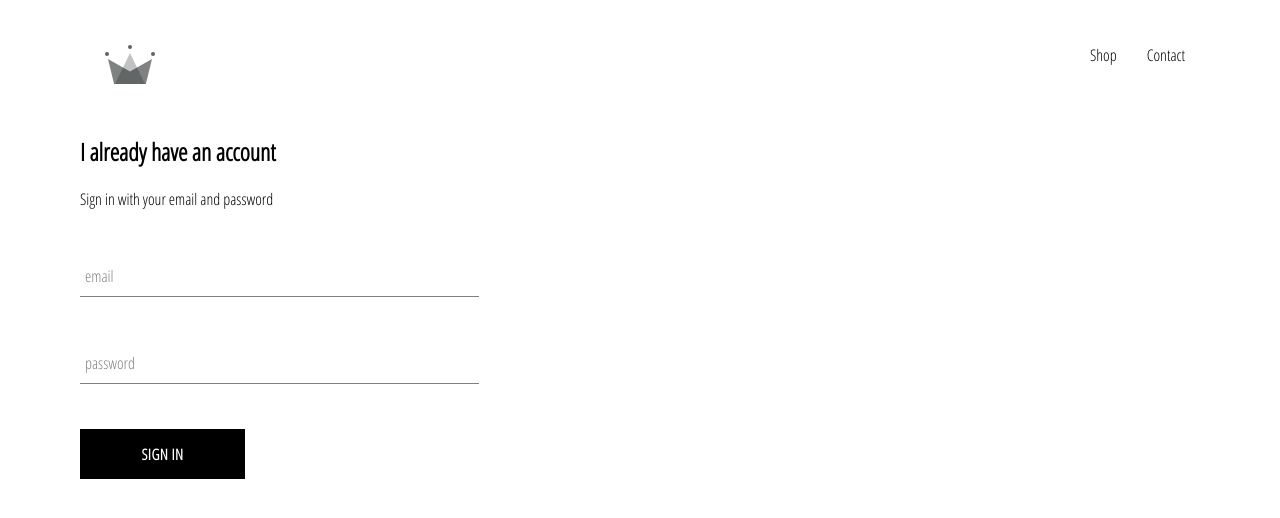
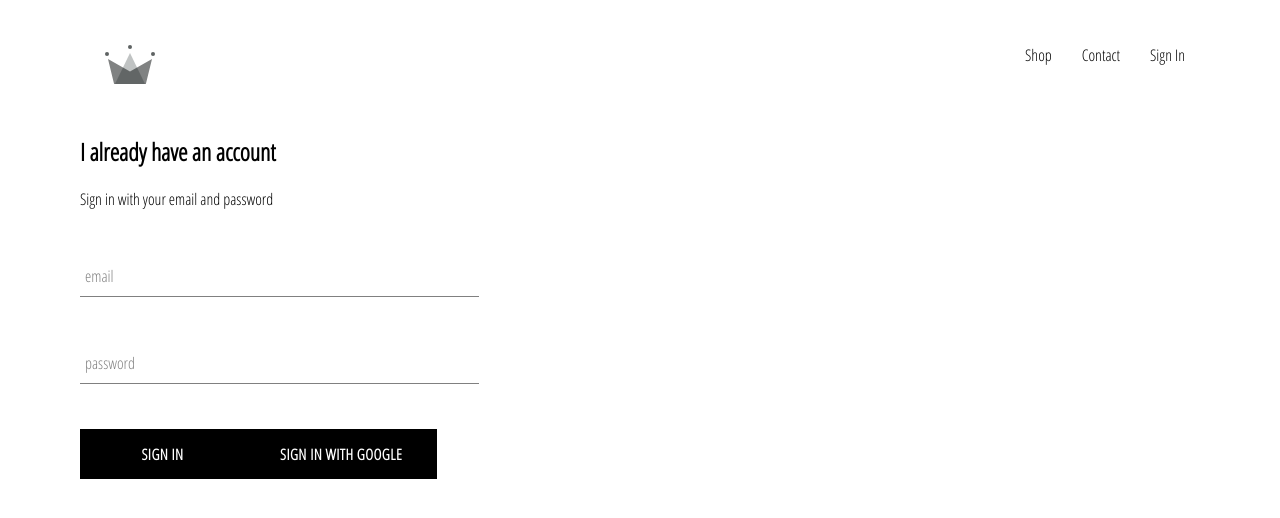
Before and after one commit to kaitoshi106/shop-clothing, a React (Create React App) app: page /signin in a window 1280 px wide. Shown: the top 518 px of the page. Built offline with nearby package versions, Linux system fonts and the light colour scheme; no server answers.

Commit message:
Adding Sign in and Sign out

```diff
--- a/src/App.js
+++ b/src/App.js
@@ -6,12 +6,30 @@
 import ShopPage from './pages/shop/shop.component';
 import Header from './components/header/header.component';
 import SignInAndSignUpPage from './pages/sign-in-and-sign-up/sign-in-and-sign-up.component'
+import { auth } from './firebase/firebase.utils';
 
+class App extends React.Component {
+  constructor() {
+    super();
+    this.state = {
+      currentUser: null
+    }
+  }
+  unsubscribeFromAuth = null;
+  componentDidMount() {
+    this.unsubscribeFromAuth = auth.onAuthStateChanged(user => {
+      this.setState({ currentUser: user});
+      console.log(user);
+    })
+  }
 
-function App() {
+  componentWillUnmount() {
+    this.unsubscribeFromAuth();
+  }
+  render() {
     return (
       <div className="wrapper">
-      <Header />
+        <Header currentUser={this.state.currentUser} />
         <Switch>
         <Route exact path="/" component={HomePage} />
         <Route path="/shop" component={ShopPage} />
@@ -20,5 +38,6 @@
       </div>
     );
   }
+}
 
 export default App;
--- a/src/components/header/header.component.jsx
+++ b/src/components/header/header.component.jsx
@@ -1,17 +1,31 @@
-import React from 'react';
-import {Link} from 'react-router-dom';
-import {ReactComponent as Logo} from '../../assets/crown.svg'
-import './header.styles.scss'
+import React from "react";
+import { Link } from "react-router-dom";
+import { auth } from "../../firebase/firebase.utils";
+import { ReactComponent as Logo } from "../../assets/crown.svg";
+import "./header.styles.scss";
 
-const Header = () => (
-    <div className='header'>
-        <Link className='logo-container' to='/'>
-            <Logo className='logo' />
+const Header = ({ currentUser }) => (
+  <div className="header">
+    <Link className="logo-container" to="/">
+      <Logo className="logo" />
+    </Link>
+    <div className="options">
+      <Link className="option" to="/shop">
+        Shop
+      </Link>
+      <Link className="option" to="/contact">
+        Contact
+      </Link>
+      {currentUser ? (
+        <div className="option" onClick={() => auth.signOut()}>
+          Sign Out
+        </div>
+      ) : (
+        <Link className="option" to="/signin">
+          Sign In
         </Link>
-        <div className='options'>
-            <Link className='option' to='/shop'>Shop</Link>
-            <Link className='option' to='/contact'>Contact</Link>
-        </div>
+      )}
     </div>
-)
+  </div>
+);
 export default Header;
--- a/src/components/header/header.styles.scss
+++ b/src/components/header/header.styles.scss
@@ -20,6 +20,7 @@
 
       .option {
         padding: 10px 15px;
+        cursor: pointer;
       }
     }
   }
--- a/src/components/sign-in/sign-in.component.jsx
+++ b/src/components/sign-in/sign-in.component.jsx
@@ -1,6 +1,7 @@
 import React from "react";
 import FormInput from "../form-input/form-input.component";
 import CustomButton from '../custom-button/custom-button.component';
+import { signInWithGoogle } from '../../firebase/firebase.utils';
 import "./sign-in.styles.scss";
 
 class SignIn extends React.Component {
@@ -44,6 +45,7 @@
             required
           />
           <CustomButton type="submit" > Sign In</CustomButton>
+          <CustomButton onClick={signInWithGoogle} > {' '}Sign In With Google{' '}</CustomButton>
         </form>
       </div>
     );
--- a/src/firebase/firebase.utils.js
+++ b/src/firebase/firebase.utils.js
@@ -1,5 +1,5 @@
 import firebase from 'firebase/app';
-import 'firebase/firebase';
+import 'firebase/firestore';
 import 'firebase/auth';
 
 const config = {
@@ -12,3 +12,11 @@
     appId: "1:888981665236:web:4eed393837c0abe638d241",
 };
 firebase.initializeApp(config);
+export const auth = firebase.auth();
+export const firestore = firebase.firestore();
+
+const provider = new firebase.auth.GoogleAuthProvider();
+provider.setCustomParameters({ prompt: 'select_account'});
+export const signInWithGoogle = () => auth.signInWithPopup(provider);
+
+export default firebase;
```
Lines whose indentation alone changed are shown as unchanged.
